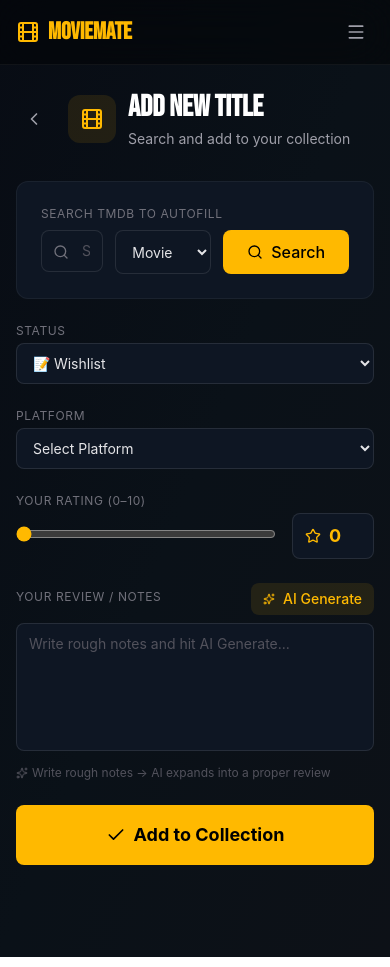
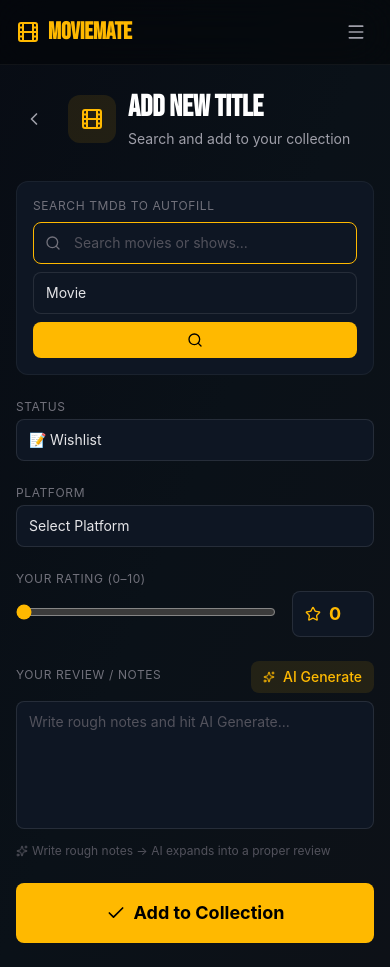
Before and after one commit to gowtham-m-2005/moviemate, a React app in the folder frontend/: page /add in a window 390 px wide. Built offline with nearby package versions, Linux system fonts and the light colour scheme; the HTML template or start-up script is replaced by a standard one.

Commit message:
fixed search box on very small screens

```diff
--- a/frontend/src/index.css
+++ b/frontend/src/index.css
@@ -5,6 +5,18 @@
 ::-webkit-scrollbar-track { background: rgba(0,0,0,0.1); border-radius: 4px; }
 ::-webkit-scrollbar-thumb { background: rgba(251,191,36,0.3); border-radius: 4px; }
 ::-webkit-scrollbar-thumb:hover { background: rgba(251,191,36,0.5); }
+
+/* Better touch handling for mobile */
+input[type="text"], input[type="email"], input[type="password"], textarea, select {
+    -webkit-appearance: none;
+    -webkit-tap-highlight-color: transparent;
+    touch-action: manipulation;
+}
+
+input[type="text"]:focus, input[type="email"]:focus, input[type="password"]:focus, textarea:focus, select:focus {
+    -webkit-appearance: none;
+    outline: none;
+}
 
 @keyframes bounce-in {
     0% { transform: scale(0.3); opacity: 0; }
--- a/frontend/src/pages/AddMovie.jsx
+++ b/frontend/src/pages/AddMovie.jsx
@@ -182,33 +182,34 @@ export default function AddMovie() {
                         animate={{ opacity: 1, y: 0 }}
                         className="mb-6"
                     >
-                        <div className="bg-[#0e1623] rounded-xl border border-white/5 p-6">
+                        <div className="bg-[#0e1623] rounded-xl border border-white/5 p-4 sm:p-6">
                             <label className={label}>Search TMDB to autofill</label>
-                            <div className="flex gap-3 mt-2">
-                                <div className="relative flex-1">
+                            <div className="flex flex-col sm:flex-row gap-2 sm:gap-3 mt-2">
+                                <div className="relative flex-1 w-full">
                                     <Search className="absolute left-3 top-1/2 -translate-y-1/2 w-4 h-4 text-zinc-500 pointer-events-none z-10" />
                                     <input
                                         type="text"
-                                        className="w-full bg-[#0e1623] border border-white/10 text-zinc-200 text-sm rounded-lg px-3 py-2.5 pl-10 outline-none focus:border-amber-400 transition-colors placeholder:text-zinc-600"
+                                        className="w-full bg-[#0e1623] border border-white/10 text-zinc-200 text-sm rounded-lg px-3 py-2.5 pl-10 outline-none focus:border-amber-400 transition-colors placeholder:text-zinc-600 touch-manipulation"
                                         placeholder="Search movies or shows..."
                                         value={query}
                                         onChange={e => setQuery(e.target.value)}
                                         onKeyDown={e => e.key === 'Enter' && searchTMDB()}
                                         disabled={false}
                                         autoComplete="off"
+                                        autoFocus={!editing}
                                     />
                                 </div>
-                                <select className="w-24 bg-[#0e1623] border border-white/10 text-zinc-200 text-sm rounded-lg px-3 py-2.5 outline-none focus:border-amber-400 transition-colors flex-shrink-0" value={form.content_type}
+                                <select className="w-full sm:w-24 bg-[#0e1623] border border-white/10 text-zinc-200 text-sm rounded-lg px-3 py-2.5 outline-none focus:border-amber-400 transition-colors flex-shrink-0" value={form.content_type}
                                         onChange={e => { setForm(f => ({ ...f, content_type: e.target.value })); setSeasons([]); setSeasonProgress({}) }}>
                                     <option value="movie">Movie</option>
                                     <option value="tv">TV Show</option>
                                 </select>
                                 <button
                                     onClick={searchTMDB}
-                                    className="px-6 py-2.5 bg-amber-400 hover:bg-amber-300 text-black font-medium rounded-lg flex items-center gap-2 flex-shrink-0"
+                                    className="w-full sm:w-auto px-4 sm:px-6 py-2.5 bg-amber-400 hover:bg-amber-300 text-black font-medium rounded-lg flex items-center justify-center gap-2 flex-shrink-0"
                                 >
                                     <Search className="w-4 h-4" />
-                                    Search
+                                    <span className="hidden sm:inline">Search</span>
                                 </button>
                             </div>
 
```
